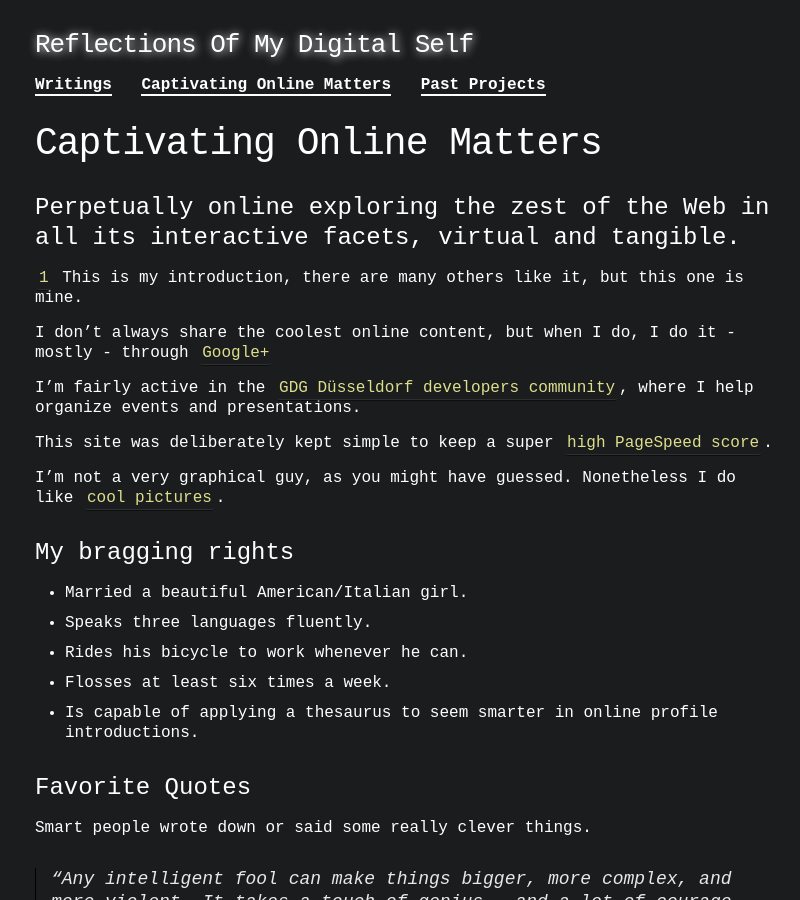
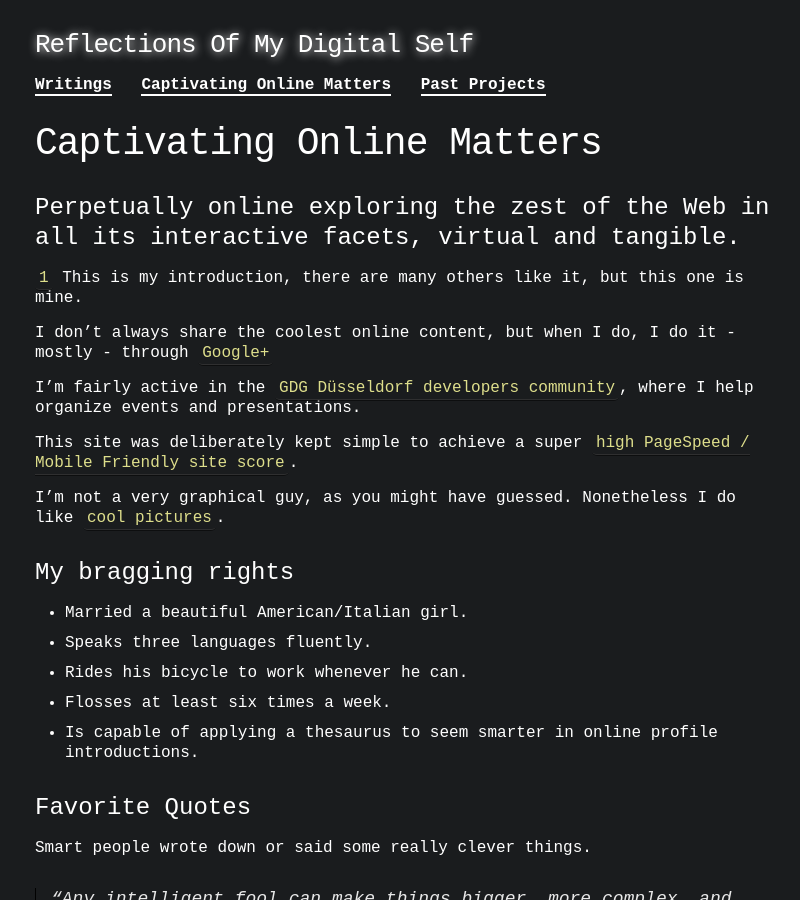
Before and after one commit to johanbove/johanbove.github.io, a Jekyll site: the page built from introduction.markdown, in a window 1280 px wide and 900 px high. Shown: the whole window, without its empty margins (235-1035 px from the left). Built offline with Jekyll 4.4.1, drawn with Linux system fonts in a browser that asks for light colours.

Commit message:
Update introduction.markdown

```diff
--- a/introduction.markdown
+++ b/introduction.markdown
@@ -12,7 +12,7 @@ I don't always share the coolest online content, but when I do, I do it - mostly
 
 I'm fairly active in the [GDG Düsseldorf developers community](https://plus.google.com/communities/113782579160655007812), where I help organize events and presentations.
 
-This site was deliberately kept simple to keep a super [high PageSpeed score](https://developers.google.com/speed/pagespeed/insights/?url=http%3A%2F%2Fblog.johanbove.info).
+This site was deliberately kept simple to achieve a super [high PageSpeed / Mobile Friendly site score](https://developers.google.com/speed/pagespeed/insights/?url=http%3A%2F%2Fblog.johanbove.info).
 
 I'm not a very graphical guy, as you might have guessed. Nonetheless I do like [cool pictures](http://1drv.ms/1Oxc4iF).
 
```
